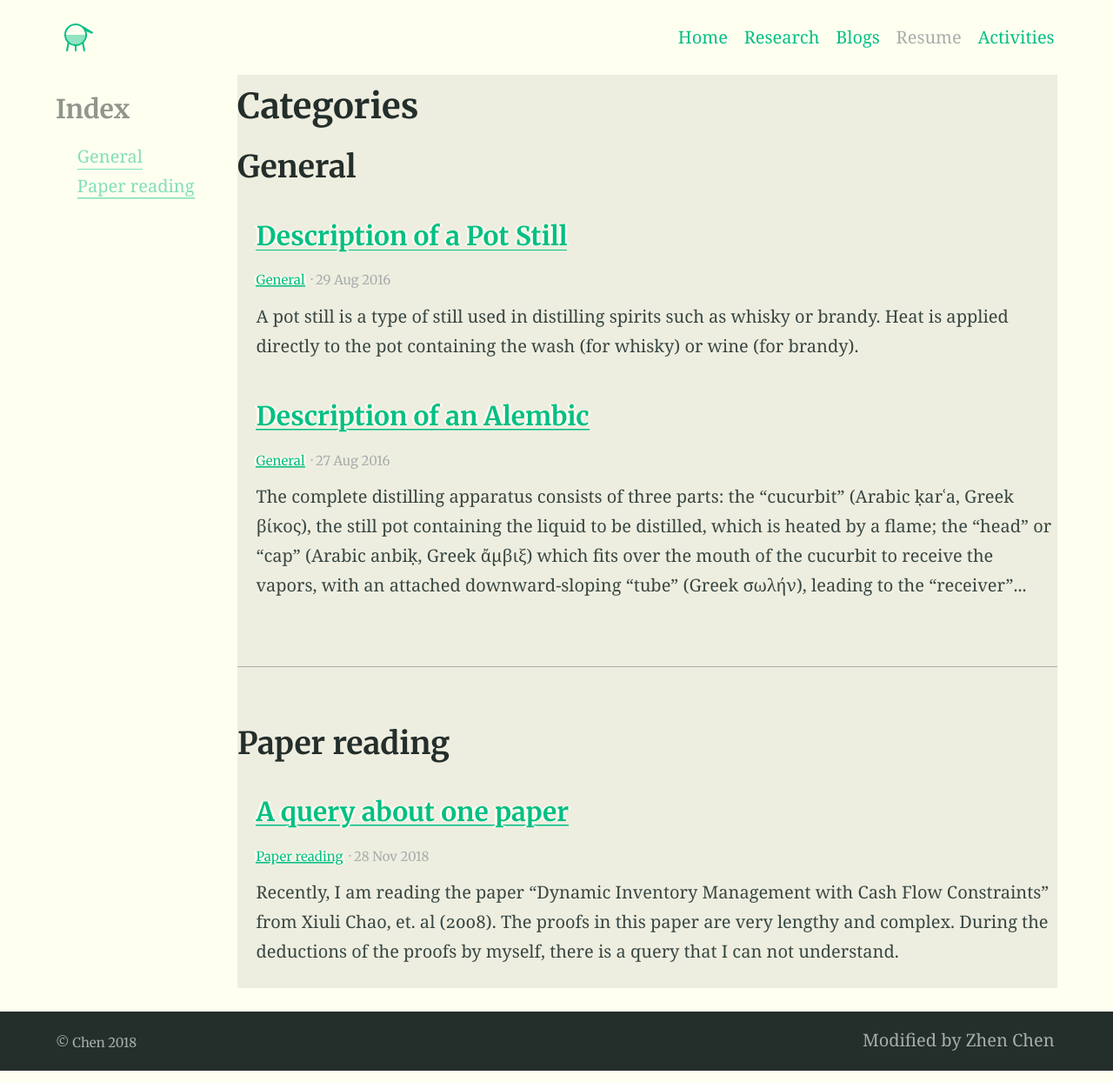
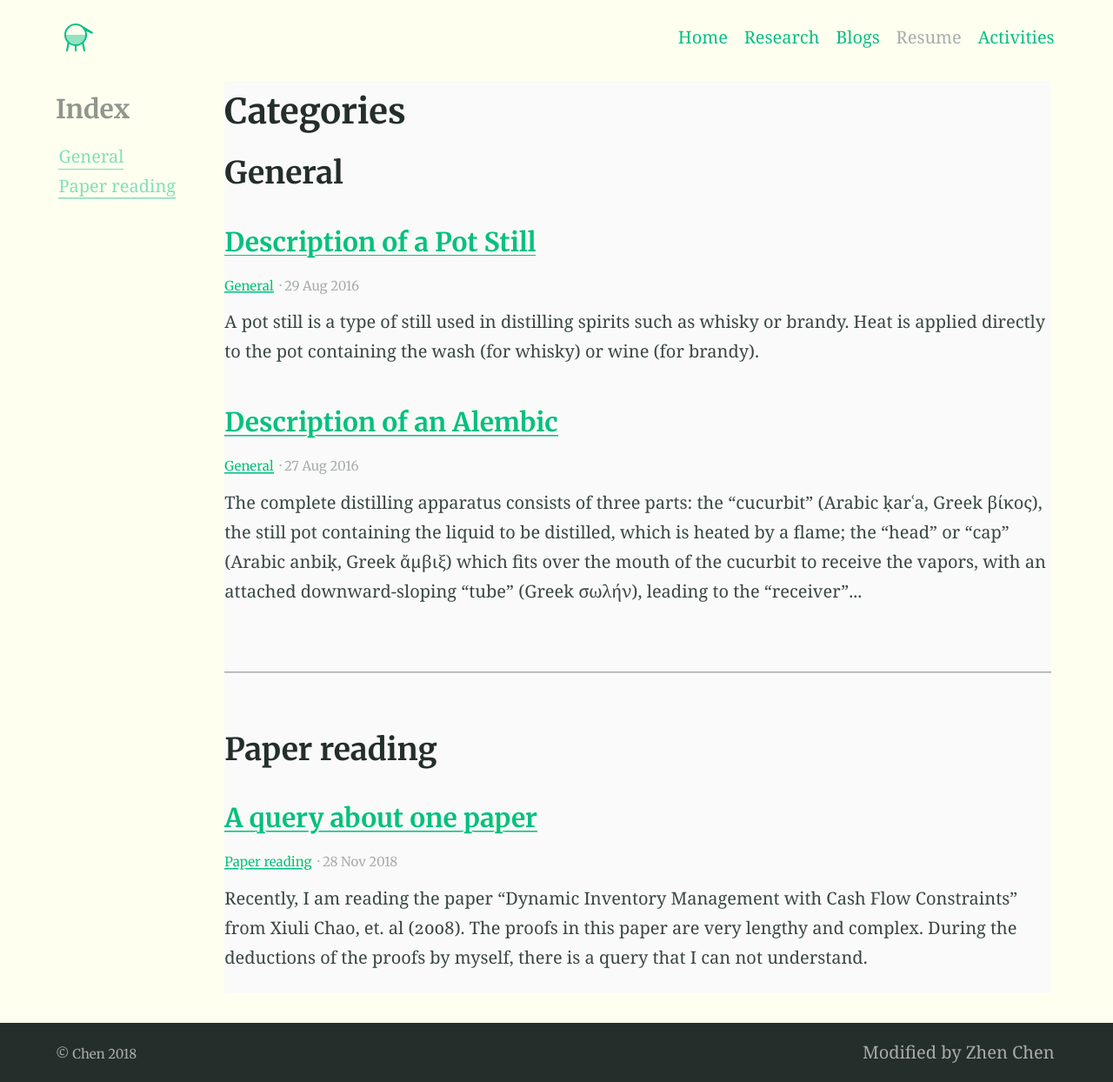
Before and after one commit to RobinChen121/robinchen121.github.io-12, a Jekyll site: the page built from categories.md, in a window 1280 px wide. Shown: the whole page at 87% size. Built offline with Jekyll 4.4.1, drawn with Linux system fonts in a browser that asks for light colours.

Commit message:
adjust width containt

```diff
--- a/_sass/_settings.scss
+++ b/_sass/_settings.scss
@@ -1,7 +1,7 @@
 // Background colours
 $backgroundColour: #FFFFF0;
 $codeBackgroundColour: #fafafa;
-$containtBackgroundColour: #EEEEE0;
+$containtBackgroundColour: #FAFAFA;
 $featureBackgroundColour: #f9fafa;
 $accentColour: #05bf85;
 
--- a/_sass/_theme.scss
+++ b/_sass/_theme.scss
@@ -136,6 +136,7 @@ body {
 .content {
   @include breakpoint(break-1) {
     width: 90%;
+	margin: .4rem;
   }
   background: $containtBackgroundColour
 }
@@ -181,7 +182,7 @@ body {
   .item--post,
   .item--result,
   .item--category {
-    margin-left: 2ex;
+    margin-left: 0;
   }
 }
 
@@ -192,7 +193,7 @@ body {
       display: inline-block;
     }
     &:first-of-type {
-      margin-left: 0;
+      margin-left: .4rem;
     }
   }
   &--current {
```
